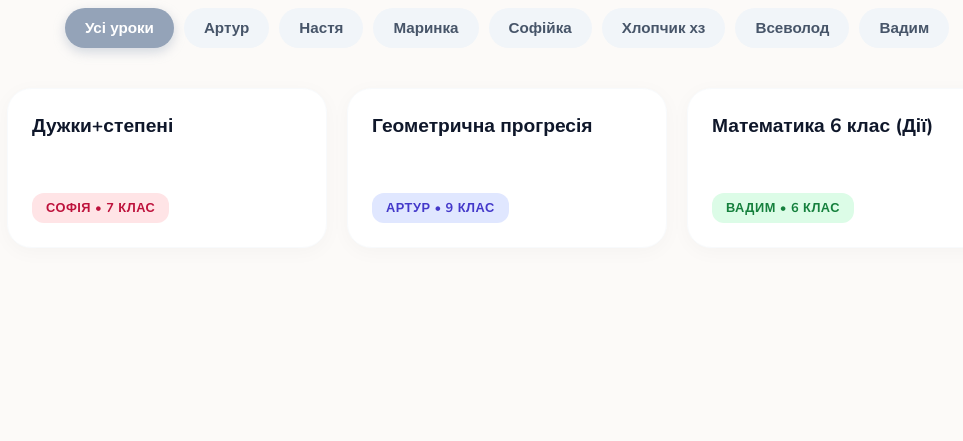
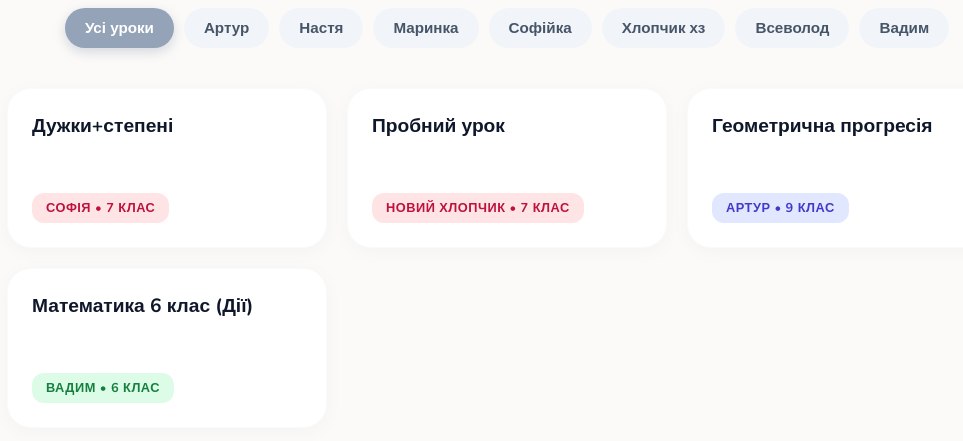
Before and after one commit to SofiiaKuchynska/tutor_site, a plain HTML site: page index.html in a window 1280 px wide. Shown: the part 153-594 px from the top of the page, without its empty margins (133-1096 px from the left). Drawn offline with nearby package versions, Linux system fonts and the light colour scheme.

Commit message:
Update index.html

```diff
--- a/index.html
+++ b/index.html
@@ -154,6 +154,11 @@
            <span class="tag grade-7"> Софія • 7 клас</span>
         </a>
 
+         <a href="probnik7.html" class="card" data-student="newboy">
+           <div class="topic">Пробний урок</div>
+           <span class="tag grade-7"> новий хлопчик • 7 клас</span>
+        </a>
+
         <a href="geometry_progression.html" class="card" data-student="artur">
             <div class="topic">Геометрична прогресія</div>
             <span class="tag grade-9"> Артур • 9 клас</span>
```
